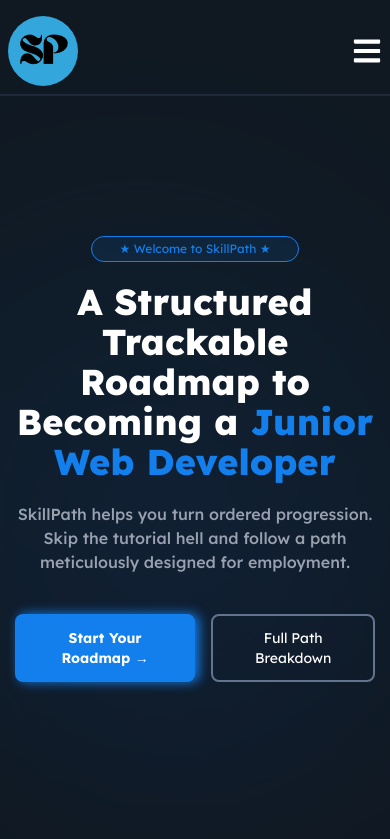
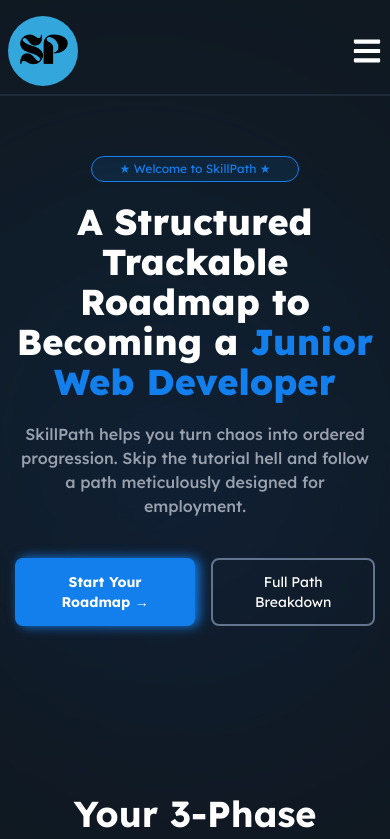
Before and after one commit to Stephanie-17/SkillPath, a Next.js app: page / in a window 390 px wide. Shown: the top 839 px of the page. Built offline with nearby package versions, Linux system fonts and the light colour scheme.

Commit message:
fix: update Hero and Technology components for improved layout and text clarity

```diff
--- a/components/Landing/Hero.tsx
+++ b/components/Landing/Hero.tsx
@@ -1,7 +1,7 @@
 import React from "react";
 const Hero = () => {
 	return (
-    <section className="flex justify-center relative pb-27 mt-30">
+    <section className="flex justify-center relative pb-27 mt-10 lg:mt-30">
       	<section className="  p-5 flex flex-col items-center ">
           {/* Decorative elements */}
           <div
@@ -25,7 +25,7 @@
 					A Structured Trackable Roadmap to Becoming a  <span className="text-primary">Junior Web Developer</span>
 				</h1>
 				<p className="font-medium md:text-lg text-gray-400">
-					SkillPath helps you turn ordered progression. Skip the tutorial hell and follow a path meticulously designed for employment.
+					SkillPath helps you turn chaos into ordered progression. Skip the tutorial hell and follow a path meticulously designed for employment.
 				</p>
 			</div>
 		<div className="flex gap-4">
--- a/components/Landing/Technology.tsx
+++ b/components/Landing/Technology.tsx
@@ -3,7 +3,7 @@
 const Technology = () => {
   return (
     <section className='bg-slate-900 px-10 py-10 mt-10'>
-      <header className='mb-7'>
+      <header className='sm:mb-7 mb-10'>
         <h3 className='text-slate-500 font-semibold tracking-wide text-center text-2xl'>Technologies You Will Master</h3>
       </header>
 
```
